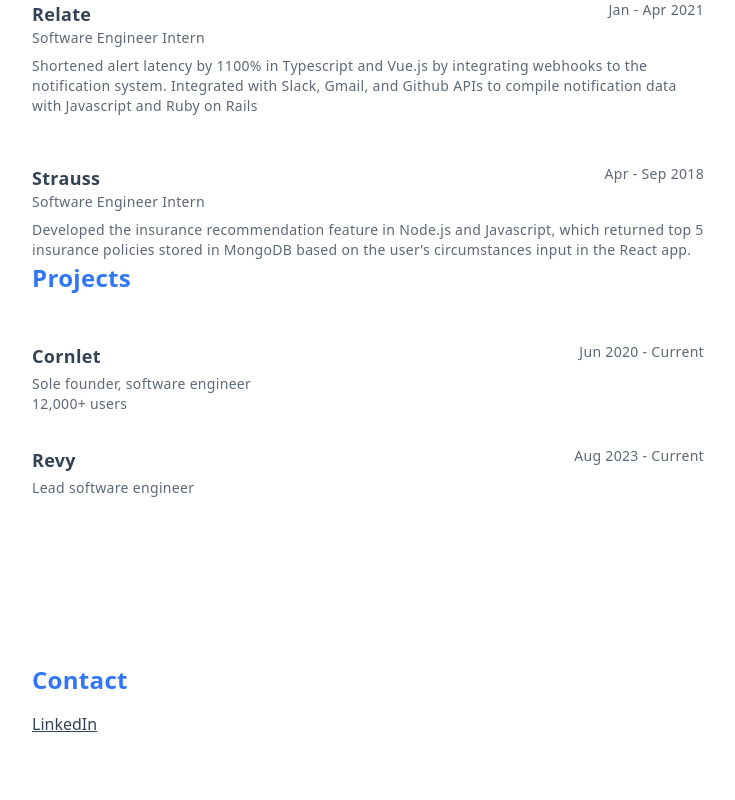
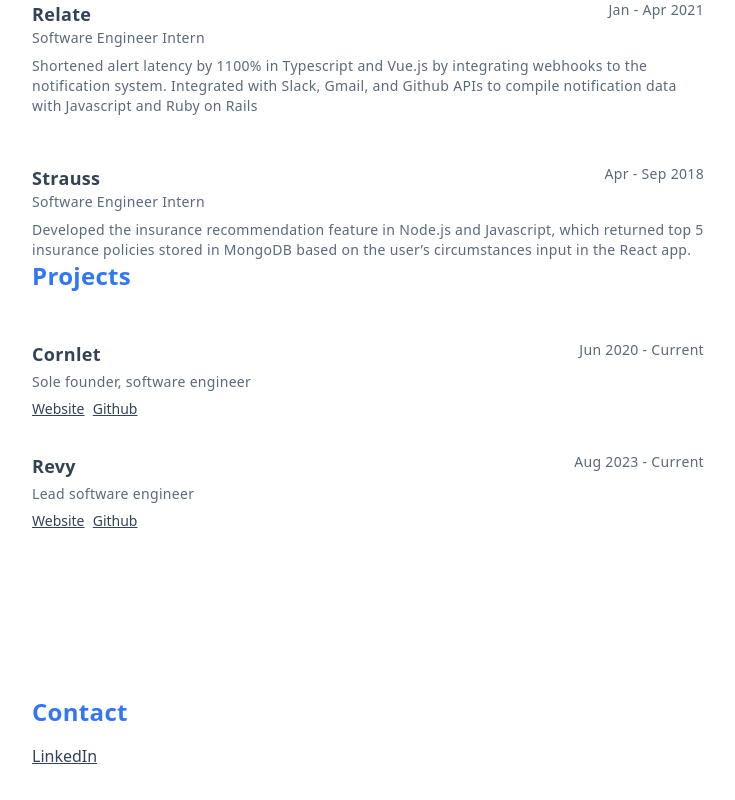
Before and after one commit to jay-joo-code/personal-website, a SvelteKit app: page / in a window 1280 px wide. Shown: the part 1392-2192 px from the top of the page, without its empty margins (276-1011 px from the left). Built offline with nearby package versions, Linux system fonts and the light colour scheme.

Commit message:
add links to projects section

```diff
--- a/src/routes/+page.svelte
+++ b/src/routes/+page.svelte
@@ -105,7 +105,18 @@
 						<p class="text-sm font-medium text-base-content/80">Jun 2020 - Current</p>
 					</div>
 					<p class="mt-1 text-sm text-base-content/80">Sole founder, software engineer</p>
-					<p class="text-sm text-base-content/80">12,000+ users</p>
+					<div class="mt-1 space-x-1">
+						<a class="link text-sm" href="https://www.cornlet.com/" target="_blank" rel="noreferrer"
+							>Website
+						</a>
+						<a
+							class="link text-sm"
+							href="https://github.com/jay-joo-code/cornlet"
+							target="_blank"
+							rel="noreferrer"
+							>Github
+						</a>
+					</div>
 				</div>
 				<div class="w-full">
 					<div class="flex justify-between">
@@ -113,6 +124,22 @@
 						<p class="text-sm font-medium text-base-content/80">Aug 2023 - Current</p>
 					</div>
 					<p class="mt-1 text-sm text-base-content/80">Lead software engineer</p>
+					<div class="mt-1 space-x-1">
+						<a
+							class="link text-sm"
+							href="https://www.revycarpool.com/"
+							target="_blank"
+							rel="noreferrer"
+							>Website
+						</a>
+						<a
+							class="link text-sm"
+							href="https://github.com/jay-joo-code/glue2-ridehub"
+							target="_blank"
+							rel="noreferrer"
+							>Github
+						</a>
+					</div>
 				</div>
 			</div>
 		</div>
```
